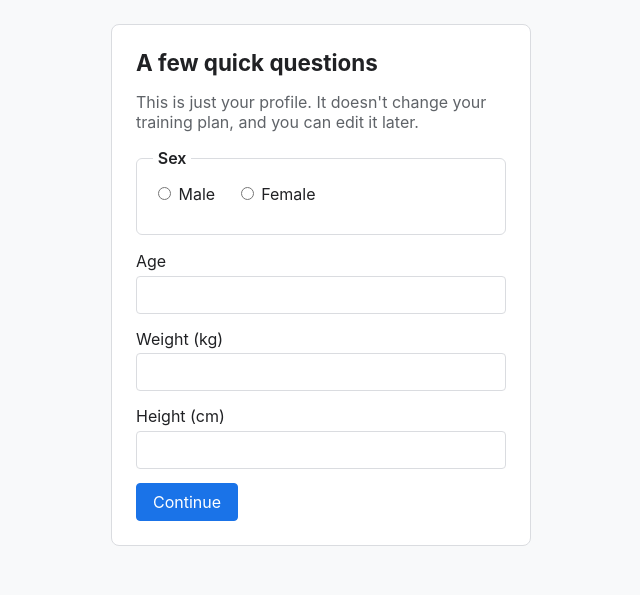
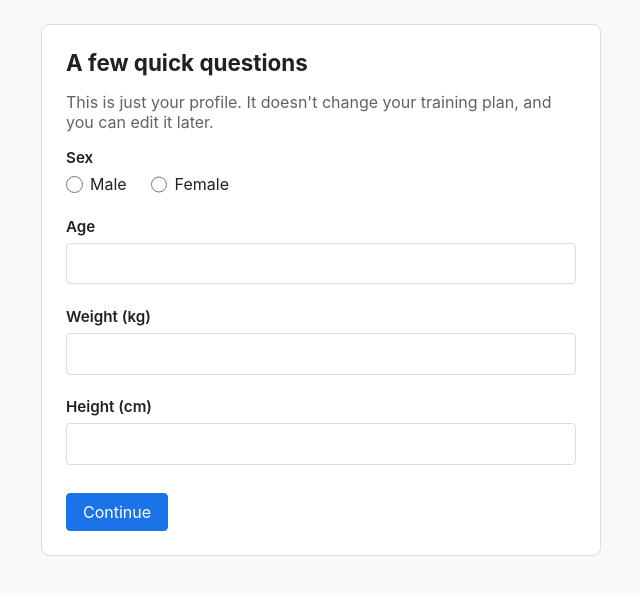
Before and after one commit to HaoSophareth/cs162-ai-app, a Flask app: page /profile in a window 1280 px wide. Shown: the part 46-641 px from the top of the page, without its empty margins (319-959 px from the left). Run offline with Flask 3, Linux system fonts and the light colour scheme; the visitor is signed in with stand-in values (Sample User, id 1).

Commit message:
Build 2: simpler consistent forms, race times and weekly km only after Yes (re-prompt)

```diff
--- a/engineering_build/main.py
+++ b/engineering_build/main.py
@@ -209,14 +209,16 @@ def parse_plan_form(form):
     # Returns (values ready to set on a Plan, {step key: [error messages]}).
     errors = {info["key"]: [] for info in PLAN_STEPS.values()}
     has_run_before = form["has_run_before"] == "yes"
-    weekly_km = parse_number(form["weekly_km"])
+    # New runners aren't asked for a weekly distance: 0 makes the plan start at the
+    # beginner floor in plan_generator. Anything typed before switching to "No" is ignored.
+    weekly_km = parse_number(form["weekly_km"]) if has_run_before else 0
     run_days = [d for d in DAYS if d in form["run_days"]]
     start_date = parse_date(form["start_date"])
     race_date = parse_date(form["race_date"])
 
     if form["has_run_before"] not in ("yes", "no"):
         errors["experience"].append("Say whether you have run before.")
-    if weekly_km is None or not 0 <= weekly_km <= 300:
+    if has_run_before and (weekly_km is None or not 0 <= weekly_km <= 300):
         errors["experience"].append("Current weekly distance must be a number of km between 0 and 300.")
     if len(run_days) < 3:
         errors["schedule"].append("Pick at least 3 days you can run.")
@@ -255,7 +257,7 @@ def parse_plan_form(form):
 def form_from_plan(plan):
     form = {
         "has_run_before": "yes" if plan.has_run_before else "no",
-        "weekly_km": f"{plan.weekly_km:g}",
+        "weekly_km": f"{plan.weekly_km:g}" if plan.has_run_before else "",
         "run_days": plan.run_days.split(","),
         "long_run_day": plan.long_run_day,
         "race_distance": plan.race_distance,
--- a/engineering_build/static/style.css
+++ b/engineering_build/static/style.css
@@ -75,8 +75,6 @@ input[type=text], input[type=password], input[type=date], input[type=number], se
   border: 1px solid #dadce0;
   border-radius: 4px;
 }
-fieldset { border: 1px solid #dadce0; border-radius: 6px; margin: 0 0 1rem; padding: 1rem; }
-legend { font-weight: 600; padding: 0 0.3rem; }
 
 .button {
   display: inline-block;
@@ -193,12 +191,6 @@ legend { font-weight: 600; padding: 0 0.3rem; }
 .no-plan { margin-top: 3rem; padding: 2.5rem 2rem; }
 .no-plan p { color: #5f6368; margin: 0 0 1.5rem; }
 
-/* Plan form: recent times only matter for people who have run before. */
-.best-times { margin: 0.5rem 0 1rem; }
-.best-times p { margin: 0 0 0.5rem; }
-.time-grid { display: grid; grid-template-columns: repeat(4, 1fr); gap: 0.75rem; }
-.plan-form:has(input[name=has_run_before][value=no]:checked) .best-times { display: none; }
-
 /* Plans list */
 .plan-item { display: flex; justify-content: space-between; align-items: flex-start; gap: 1rem; margin-top: 1rem; flex-wrap: wrap; }
 .plan-item.active { border-color: #1a73e8; box-shadow: 0 0 0 1px #1a73e8; }
@@ -212,15 +204,12 @@ legend { font-weight: 600; padding: 0 0.3rem; }
 .confirm-delete[open] form { display: flex; align-items: center; gap: 0.5rem; margin-top: 0.5rem; }
 
 /* Plan form steps */
-.panel.wide-form { max-width: 640px; }
 .step-count { margin: 0 0 0.5rem; font-size: 0.85rem; font-weight: 600; color: #1a73e8; text-transform: uppercase; letter-spacing: 0.04em; }
 .steps { display: flex; gap: 0.5rem; padding: 0; margin: 0 0 1.25rem; list-style: none; counter-reset: step; }
 .steps li { flex: 1; padding-top: 0.5rem; border-top: 4px solid #dadce0; font-size: 0.85rem; color: #5f6368; counter-increment: step; }
 .steps li::before { content: counter(step) ". "; }
 .steps li.finished { border-color: #8ab4f8; }
 .steps li.current { border-color: #1a73e8; color: #202124; font-weight: 600; }
-/* row-reverse shows Back on the left even though Next comes first in the HTML. */
-.step-buttons { display: flex; flex-direction: row-reverse; justify-content: space-between; margin-top: 1.5rem; }
 
 /* Plan summary */
 .summary section { margin-top: 1.5rem; }
@@ -237,3 +226,45 @@ legend { font-weight: 600; padding: 0 0.3rem; }
 .simple-table { border-collapse: collapse; min-width: 320px; }
 .simple-table th, .simple-table td { text-align: left; padding: 0.4rem 1.5rem 0.4rem 0; border-bottom: 1px solid #dadce0; }
 .simple-table th { font-size: 0.8rem; text-transform: uppercase; color: #5f6368; }
+
+/* Profile and plan-step forms share one look: a label above every field, the same
+   width and spacing, and no boxes around question groups. Scoped to .form-panel so
+   the login and signup pages keep their own look. */
+.panel.form-panel { max-width: 560px; margin: 0 auto; }
+.form-panel fieldset { border: 0; padding: 0; margin: 0; min-width: 0; }
+.form-panel .field { display: block; margin: 0 0 1.4rem; }
+.form-panel .field-label {
+  display: block;
+  /* float + width lets a <legend> take margins like a normal label */
+  float: left;
+  width: 100%;
+  padding: 0;
+  margin: 0 0 0.45rem;
+  font-weight: 600;
+  font-size: 0.95rem;
+}
+.form-panel .field-label + * { clear: both; }
+.form-panel .optional { font-weight: 400; font-size: 0.85rem; color: #5f6368; margin-left: 0.3rem; }
+.form-panel .field-sublabel { display: block; margin-bottom: 0.3rem; font-size: 0.85rem; color: #5f6368; }
+.form-panel label { margin: 0; }
+.form-panel input[type=text], .form-panel input[type=number], .form-panel input[type=date], .form-panel select {
+  width: 100%;
+  height: 2.6rem;
+  margin: 0;
+  padding: 0 0.7rem;
+}
+
+/* Single- and multi-select answers: plain radio buttons / checkboxes in a row. */
+.form-panel .options { display: flex; flex-wrap: wrap; gap: 0.6rem 1.5rem; }
+.form-panel .option { display: inline-flex; align-items: center; gap: 0.45rem; cursor: pointer; }
+.form-panel .option input { margin: 0; width: 1.05rem; height: 1.05rem; }
+
+.form-panel .time-grid { display: grid; grid-template-columns: 1fr 1fr; gap: 0.9rem 1rem; }
+
+/* Weekly distance and race times only appear once "Have you run before?" is "Yes". */
+.plan-form:not(:has(input[name=has_run_before][value=yes]:checked)) .if-run-before { display: none; }
+
+.form-panel .flash { margin-bottom: 1.4rem; }
+.form-actions { display: flex; gap: 0.75rem; margin-top: 1.75rem; }
+/* row-reverse shows Back on the left even though Next comes first in the HTML. */
+.form-actions.step-buttons { flex-direction: row-reverse; justify-content: space-between; }
--- a/engineering_build/templates/plans.html
+++ b/engineering_build/templates/plans.html
@@ -26,8 +26,7 @@
       </p>
       <p class="muted">
         {{ plan.run_days.replace(',', ', ') }} · long run on {{ plan.long_run_day }}
-        · starting from {{ '%g' % plan.weekly_km }} km/week
-        · {% if plan.has_run_before %}has run before{% else %}new runner{% endif %}
+        · {% if plan.has_run_before %}has run before, starting from {{ '%g' % plan.weekly_km }} km/week{% else %}new runner, beginner start{% endif %}
       </p>
       {% if plan.best_5k or plan.best_10k or plan.best_half or plan.best_full %}
         <p class="muted">Recent times:
--- a/engineering_build/templates/profile.html
+++ b/engineering_build/templates/profile.html
@@ -1,7 +1,7 @@
 {% extends "base.html" %}
 {% block title %}Profile{% endblock %}
 {% block content %}
-<div class="panel narrow">
+<div class="panel form-panel">
   {% if onboarding %}
     <h1>A few quick questions</h1>
     <p class="muted">This is just your profile. It doesn't change your training plan, and you can edit it later.</p>
@@ -10,17 +10,30 @@
   {% endif %}
 
   <form method="post">
-    <fieldset>
-      <legend>Sex</legend>
-      <label class="inline"><input type="radio" name="sex" value="male" required
-        {% if form.sex == 'male' %}checked{% endif %}> Male</label>
-      <label class="inline"><input type="radio" name="sex" value="female"
-        {% if form.sex == 'female' %}checked{% endif %}> Female</label>
+    <fieldset class="field">
+      <legend class="field-label">Sex</legend>
+      <div class="options">
+        <label class="option"><input type="radio" name="sex" value="male" required
+          {% if form.sex == 'male' %}checked{% endif %}> Male</label>
+        <label class="option"><input type="radio" name="sex" value="female"
+          {% if form.sex == 'female' %}checked{% endif %}> Female</label>
+      </div>
     </fieldset>
-    <label>Age <input type="number" name="age" value="{{ form.age }}" min="10" max="100" step="1" required></label>
-    <label>Weight (kg) <input type="number" name="weight_kg" value="{{ form.weight_kg }}" min="25" max="300" step="0.1" required></label>
-    <label>Height (cm) <input type="number" name="height_cm" value="{{ form.height_cm }}" min="100" max="250" step="1" required></label>
-    <button type="submit" class="button">{% if onboarding %}Continue{% else %}Save profile{% endif %}</button>
+    <label class="field">
+      <span class="field-label">Age</span>
+      <input type="number" name="age" value="{{ form.age }}" min="10" max="100" step="1" required>
+    </label>
+    <label class="field">
+      <span class="field-label">Weight (kg)</span>
+      <input type="number" name="weight_kg" value="{{ form.weight_kg }}" min="25" max="300" step="0.1" required>
+    </label>
+    <label class="field">
+      <span class="field-label">Height (cm)</span>
+      <input type="number" name="height_cm" value="{{ form.height_cm }}" min="100" max="250" step="1" required>
+    </label>
+    <div class="form-actions">
+      <button type="submit" class="button">{% if onboarding %}Continue{% else %}Save profile{% endif %}</button>
+    </div>
   </form>
 </div>
 {% endblock %}
```
Also changed, not shown: engineering_build/templates/setup.html (+47 -28 lines).
